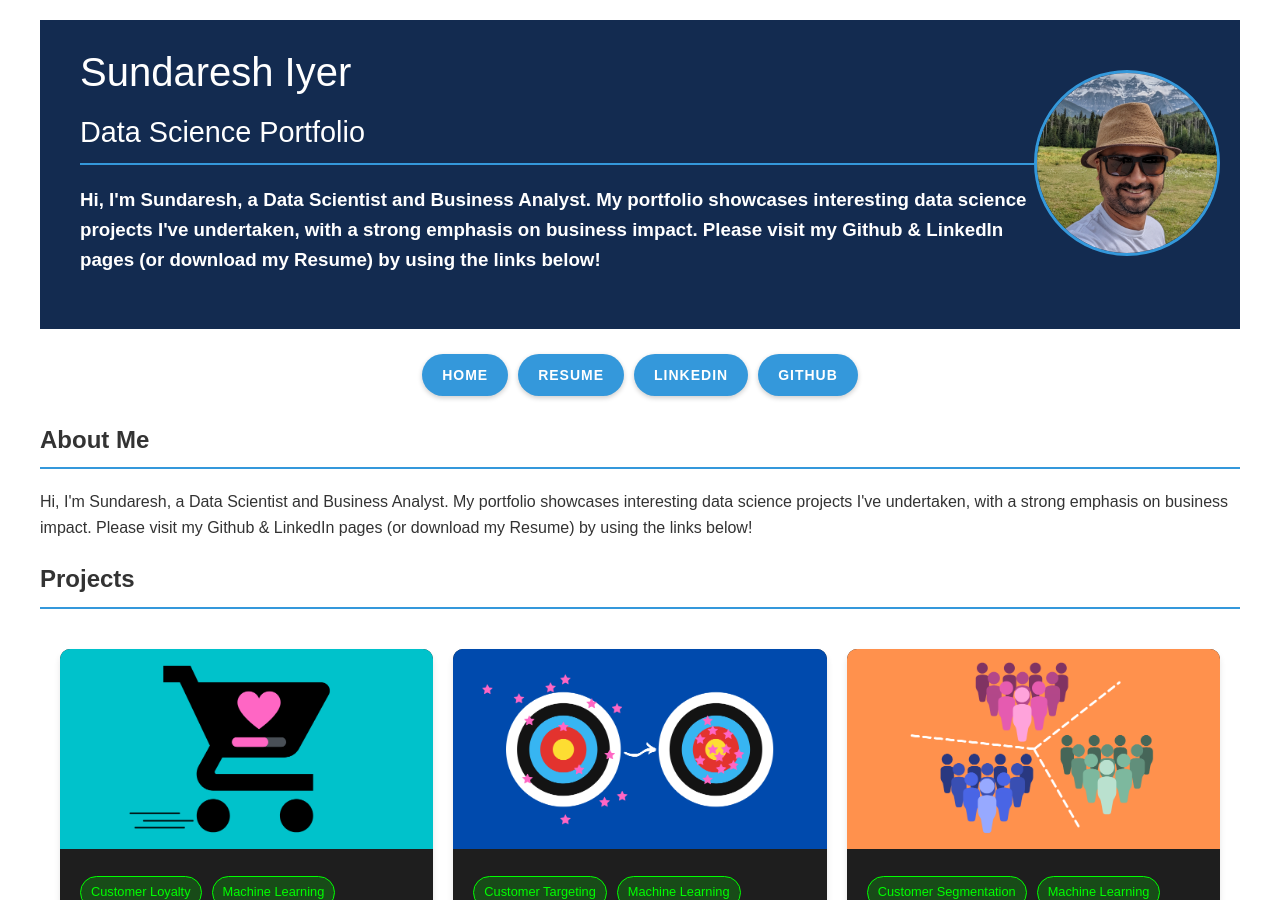
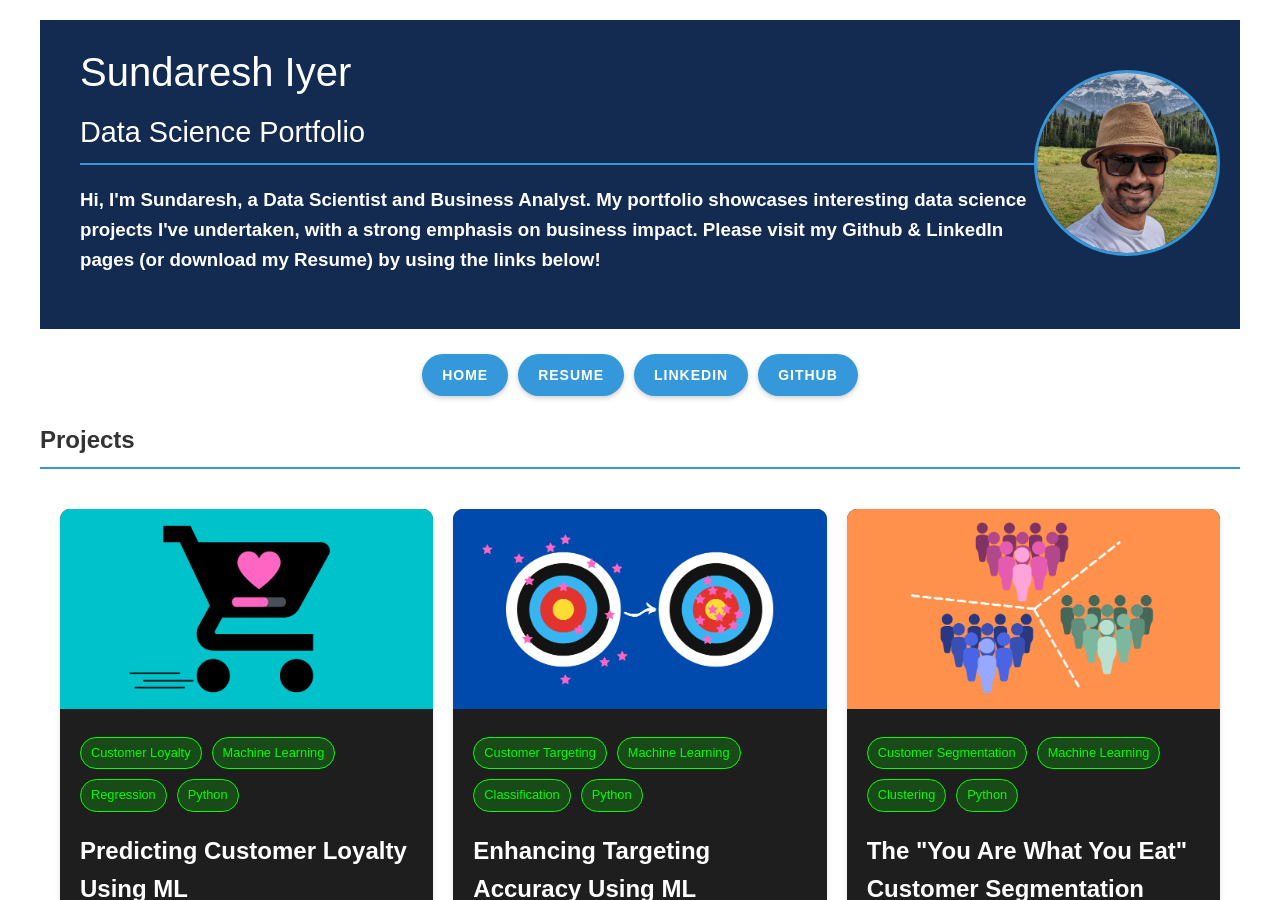
Before and after one commit to IyerS/sundareshiyer.github.io, a Jekyll site: the page built from index.html, in a window 1280 px wide and 900 px high. Built offline with Jekyll 4.4.1, drawn with Linux system fonts in a browser that asks for light colours.

Commit message:
Update index.html

```diff
--- a/index.html
+++ b/index.html
@@ -3,13 +3,6 @@ layout: default
 title: Home
 custom_css_class: home-page
 ---
-
-<section class="about-me">
-    <div class="about-content">
-        <h2>About Me</h2>
-        <p>Hi, I'm Sundaresh, a Data Scientist and Business Analyst. My portfolio showcases interesting data science projects I've undertaken, with a strong emphasis on business impact. Please visit my Github & LinkedIn pages (or download my Resume) by using the links below!</p>
-    </div>
-</section>
 
 <section class="projects">
     <h2>Projects</h2>
```
